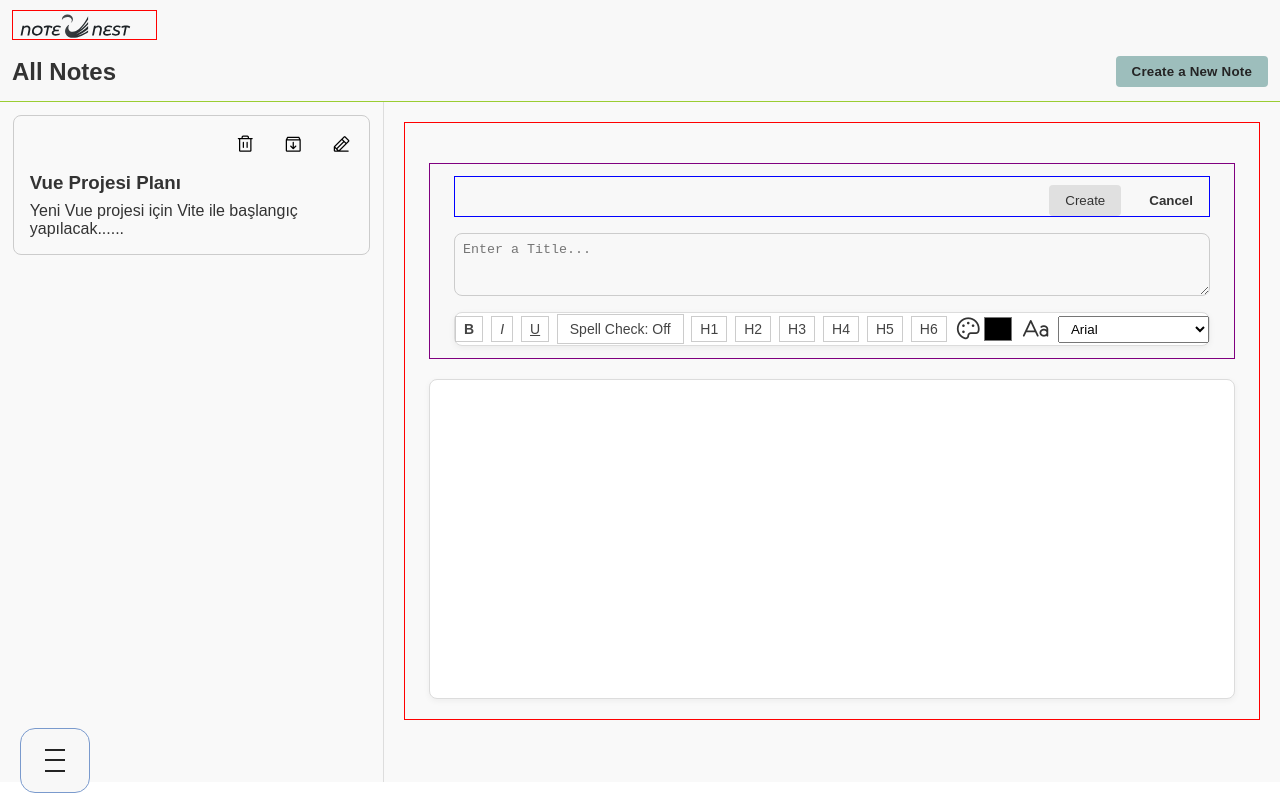
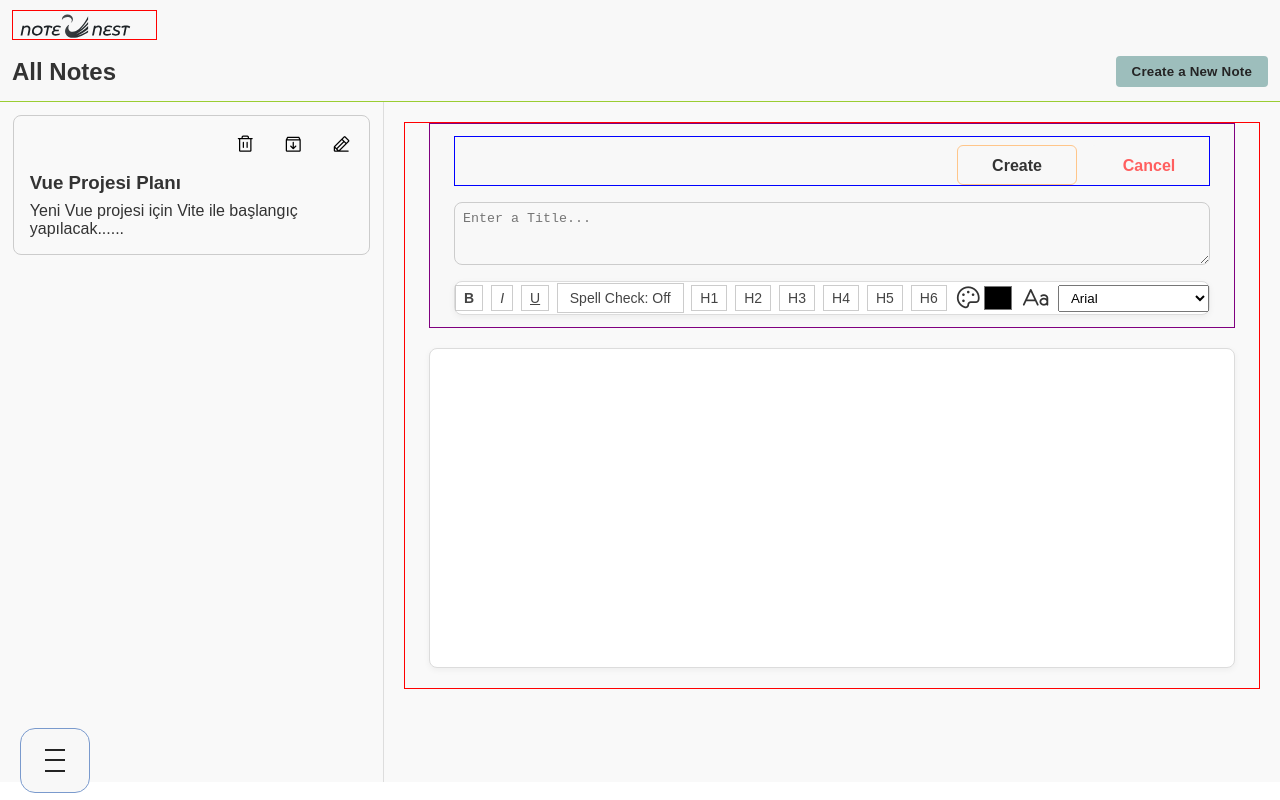
Before and after one commit to banuaggun/note-nest-vue, a Vue app: page / in a window 1280 px wide. Both pictures are taken after a click on the button "Create a New Note". Built offline with nearby package versions, Linux system fonts and the light colour scheme.

Commit message:
Style experiments - 5

```diff
--- a/src/assets/styles/variables.css
+++ b/src/assets/styles/variables.css
@@ -7,6 +7,8 @@
   --confirm-color: #97a366;
   --button-text: #333;
   --nav-bg: #444;
+  --button-confirm-style-hover: inset 0 0 0.85em 0em rgba(255, 198, 138, 1);
+  --button-danger-style-hover: inset 0 0 0.85em 0em rgba(255, 95, 95, 0.6);
   --box-shadow-style-hover: 4px 4px 6px rgba(15, 139, 141, 0.2),
     5px 10px 35px rgba(15, 139, 141, 0.1), 8px 10px 25px rgba(15, 139, 141, 0.1),
     inset -1px -1px 9px rgba(15, 139, 141, 0.2),
@@ -32,6 +34,8 @@
   --confirm-color: #75804d;
   --button-text: #f9f9f9;
   --nav-bg: #fff;
+  --button-shadow-style-hover: inset 0 0 0.85em 0em rgba(255, 175, 95, 1);
+  --button-danger-style-hover: inset 0 0 0.85em 0em rgba(255, 95, 95, 1);
   --box-shadow-style-hover: 4px 4px 6px rgba(15, 139, 141, 0.2),
     5px 10px 35px rgba(15, 139, 141, 0.1), 8px 10px 25px rgba(15, 139, 141, 0.1),
     inset -1px -1px 9px rgba(15, 139, 141, 0.2),
--- a/src/components/note-editor/NoteEditor.vue
+++ b/src/components/note-editor/NoteEditor.vue
@@ -534,27 +534,43 @@ function handleSubmit() {
 }
 
 .note-editor-actions button {
-  padding: 8px 16px;
+  width:120px;
+  height:40px;
+  display:flex;
+  align-items:center;
+  justify-content: center;
+  line-height:35px;
+  transition: all 0.35s;
+  box-sizing: border-box;
+  font-size:16px;
+  font-weight:600;
+  /*padding: 8px 16px; */
   border: none;
   outline: none;
-  border-radius: 4px;
-  background: var(--button-bg);
+  border-radius: 6px;
+  background: var(--bg-color);
   color: var(--button-text);
+
 }
 
+.note-editor-actions button:nth-child(1) {
+  border:1px solid rgba(255, 198, 138, 1);
+}
 .note-editor-actions button:nth-child(2) {
-  background: transparent;
-  font-weight: bold;
+  color: rgba(255, 95, 95, 6);
 }
 
 .note-editor-actions button:nth-child(1):hover {
-  background: var(--confirm-color);
+  box-shadow: var(--button-confirm-style-hover);
+  border-color: rgba(255, 198, 138, 0.9);
   cursor: pointer;
 }
 
 .note-editor-actions button:nth-child(2):hover {
-  color: var(--danger-color);
+  box-shadow: var(--button-danger-style-hover);
+  border-color: rgba(255, 95, 95, 0.9);
   cursor: pointer;
+  color:rgba(255, 95, 95, 1);
 }
 
 .note-editor-input {
@@ -615,7 +631,7 @@ function handleSubmit() {
     width: calc(100% - 48px);
     position: relative;
     padding: 12px 24px;
-    margin: 40px auto 0 auto;
+    margin: 0 auto;
     border: 1px solid purple;
   }
   .note-editor-editable {
```
